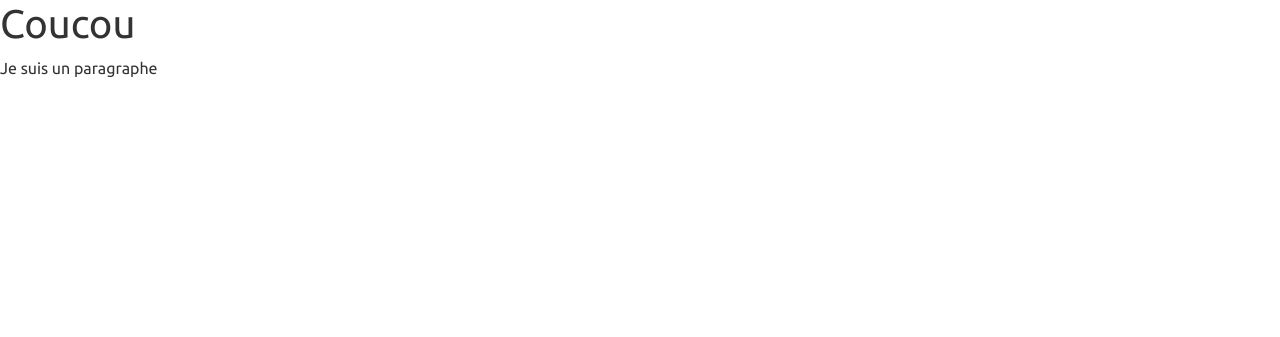
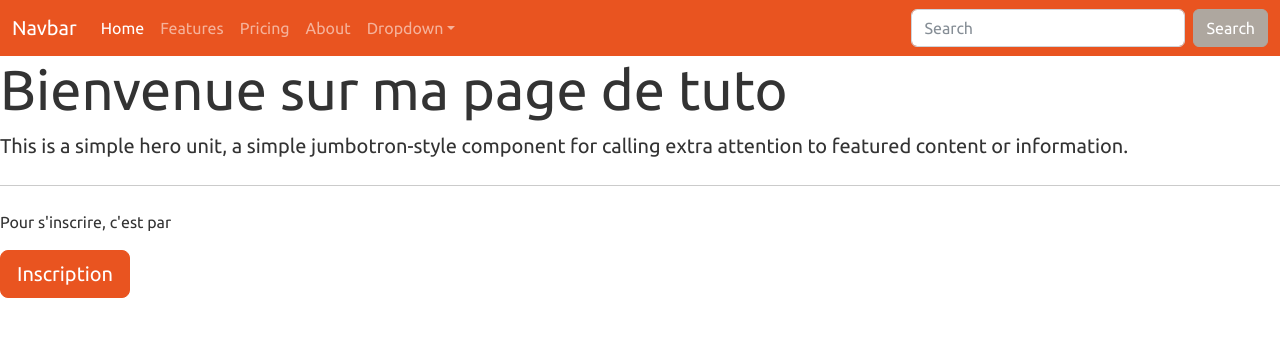
Before and after one commit to mohamedDVP/tuto, a Symfony app: template templates/home.html.twig in a window 1280 px wide. Shown: the top 337 px of the page. Run offline with Twig, Linux system fonts and the light colour scheme; the template is opened without the code that fills it, so the values that code supplies are empty; some libraries are stand-ins or nearby versions.

Commit message:
ajout de texte de présentation dans la page home.html.twig

```diff
--- a/templates/base.html.twig
+++ b/templates/base.html.twig
@@ -16,7 +16,10 @@
         {% endblock %}
     </head>
     <body>
-        {% block header %} {% endblock %}
-        {% block body %}{% endblock %}
+        {% block header %}
+            {% include "partials/_header.html.twig" %}
+        {% endblock %}
+        {% block body %}
+        {% endblock %}
     </body>
 </html>
--- a/templates/home.html.twig
+++ b/templates/home.html.twig
@@ -3,7 +3,11 @@
     Tuto - Accueil
 {% endblock %}
 {% block body %}
-
-    <h1>Coucou</h1>
-    <p>Je suis un paragraphe</p>
+<div class="jumbotron">
+  <h1 class="display-4">Bienvenue sur ma page  de tuto</h1>
+  <p class="lead">This is a simple hero unit, a simple jumbotron-style component for calling extra attention to featured content or information.</p>
+  <hr class="my-4">
+  <p>Pour s'inscrire, c'est par </p>
+  <a class="btn btn-primary btn-lg" href="#" role="button">Inscription</a>
+</div>
 {% endblock %}
```
